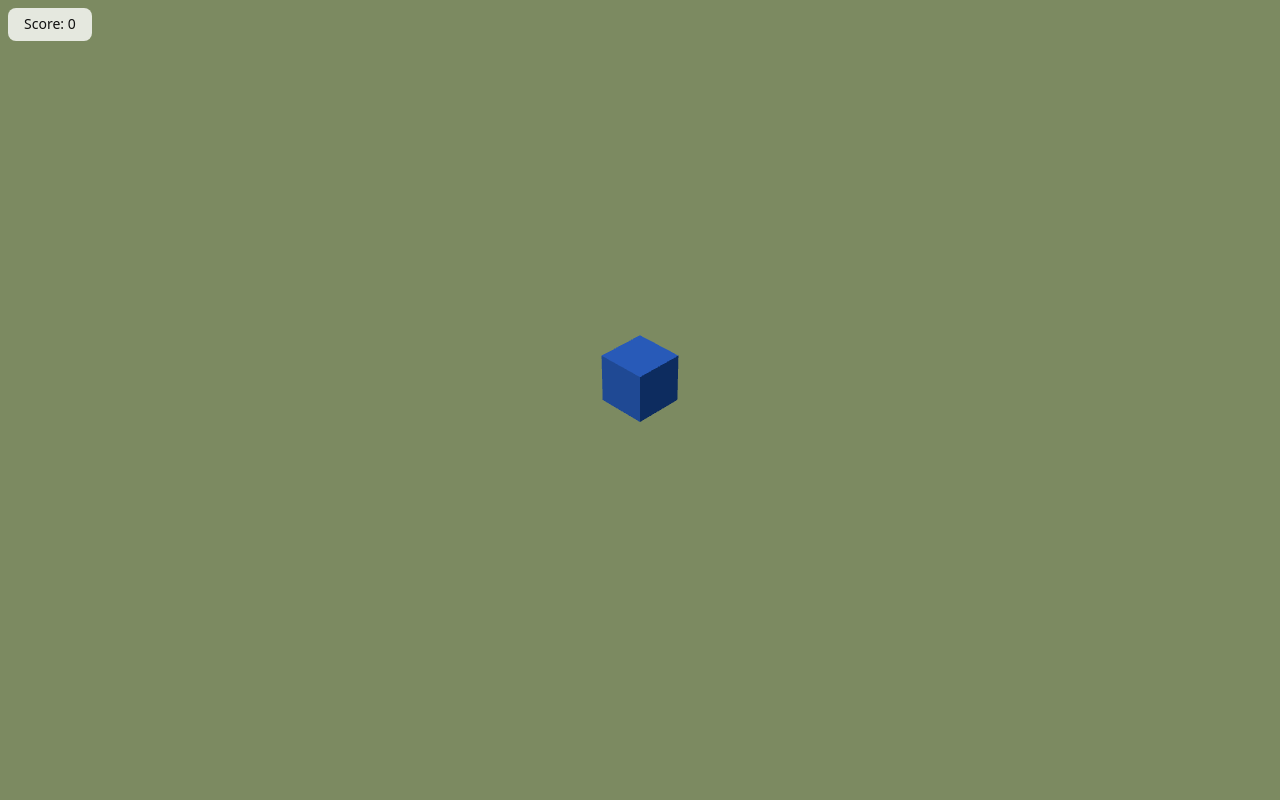
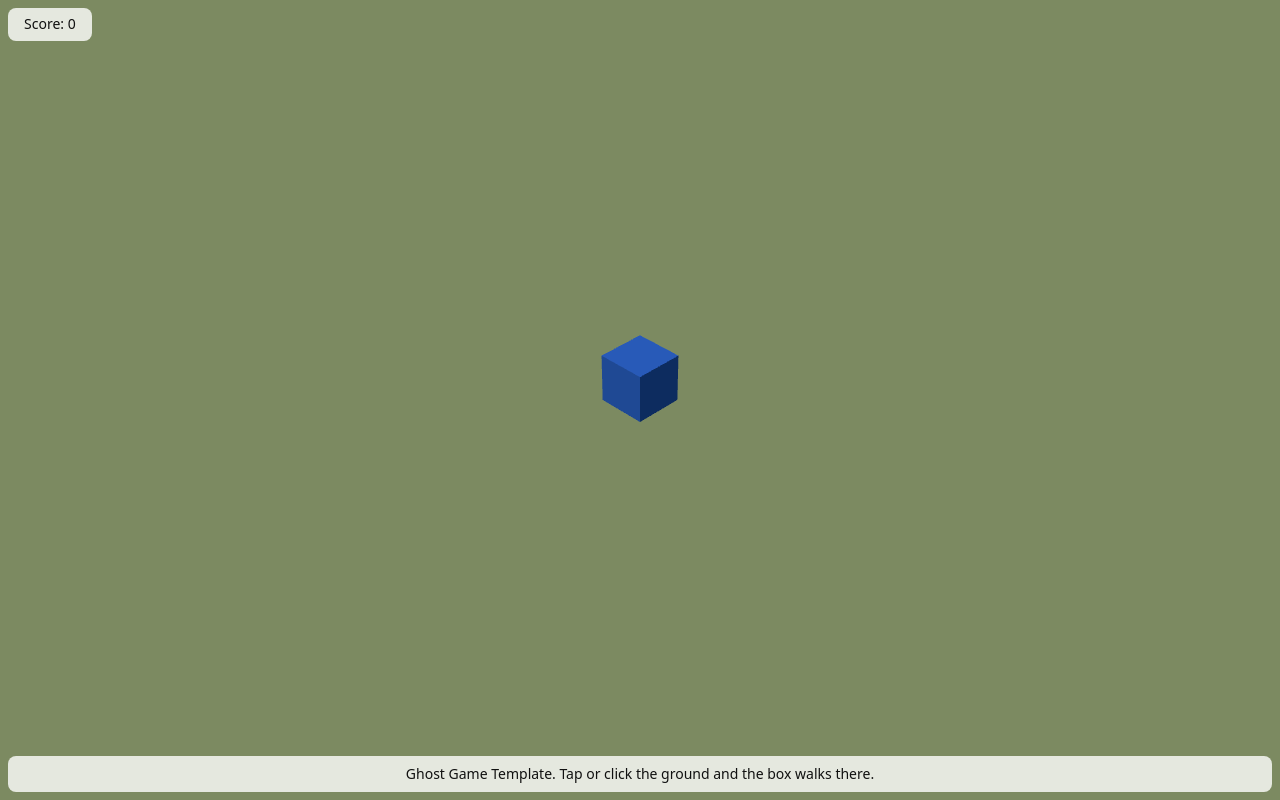
Before and after one commit to GhostChatDev/ghost-game-template, a plain HTML site: page index.html in a window 1280 px wide. Drawn offline with nearby package versions, Linux system fonts and the light colour scheme; animation ran at ten frames a second.

Commit message:
Ghost Code: save work in progress (round ended)
Committed by Ghost Code.

Co-Authored-By: Ghost Code Dev <dev@ghostchat.tech>

```diff
--- a/index.html
+++ b/index.html
@@ -12,6 +12,7 @@
 </head>
 <body>
   <div id="hud" aria-live="polite">Score: 0</div>
+  <p id="help">Ghost Game Template. Tap or click the ground and the box walks there.</p>
   <div id="nogl" hidden>This game needs WebGL2. Try a recent Safari, Chrome or Firefox.</div>
   <script type="module" src="src/main.js"></script>
 </body>
--- a/style.css
+++ b/style.css
@@ -7,3 +7,4 @@ canvas { display: block; position: fixed; inset: 0; width: 100vw; height: 100vh;
 }
 #nogl { position: fixed; inset: 0; display: grid; place-items: center; padding: 24px; font: 16px system-ui, sans-serif; color: #111; background: #fff; text-align: center; }
 #nogl[hidden] { display: none; }
+#help { position: fixed; bottom: 8px; left: 8px; right: 8px; z-index: 1; margin: 0; padding: 8px 16px; font: 14px/1.4 system-ui, sans-serif; color: #111; background: rgba(255, 255, 255, 0.8); border-radius: 8px; pointer-events: none; text-align: center; }
```
Also changed, not shown: tests/base.check.mjs (+10 -2 lines), 4 other files.
